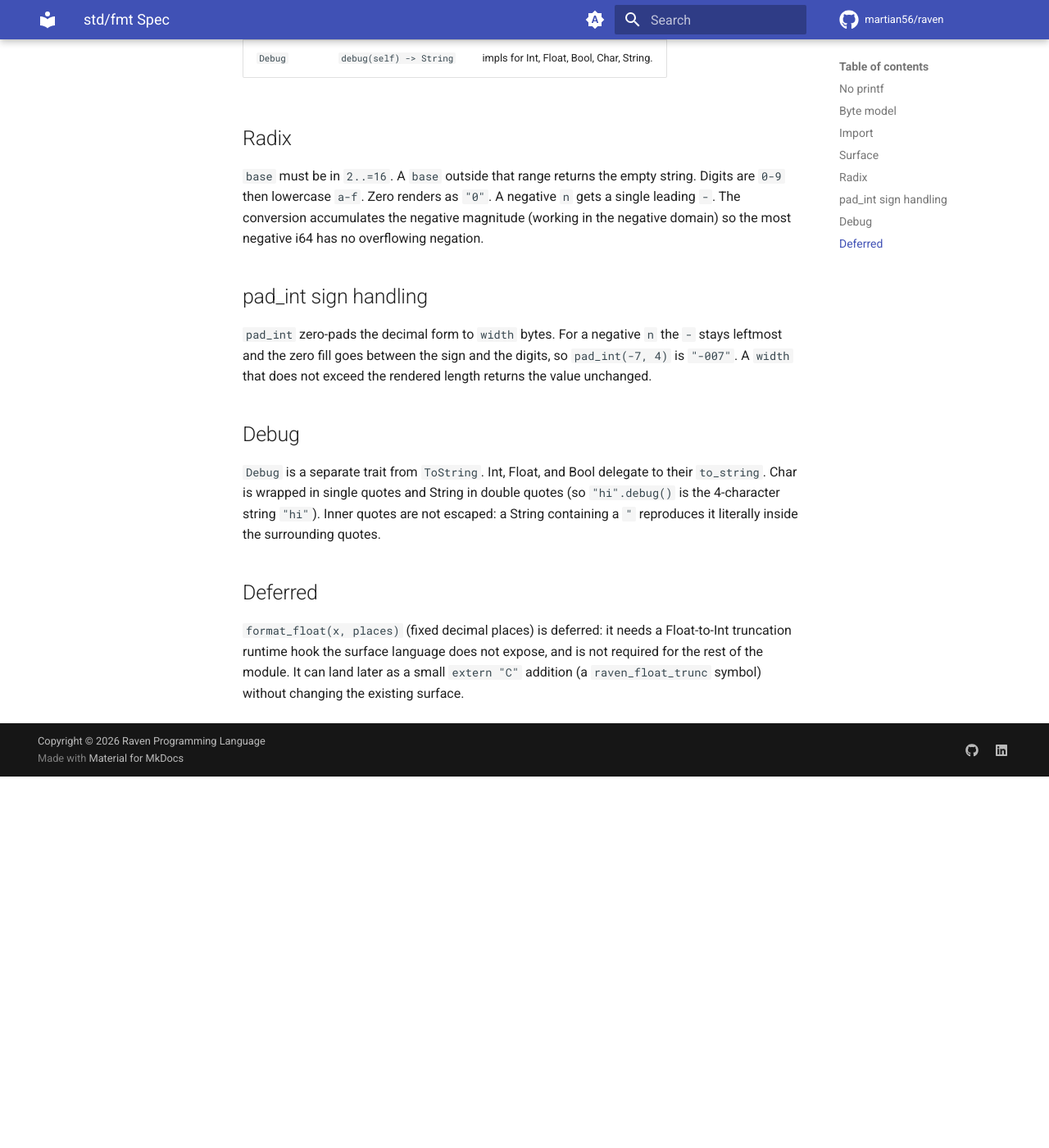
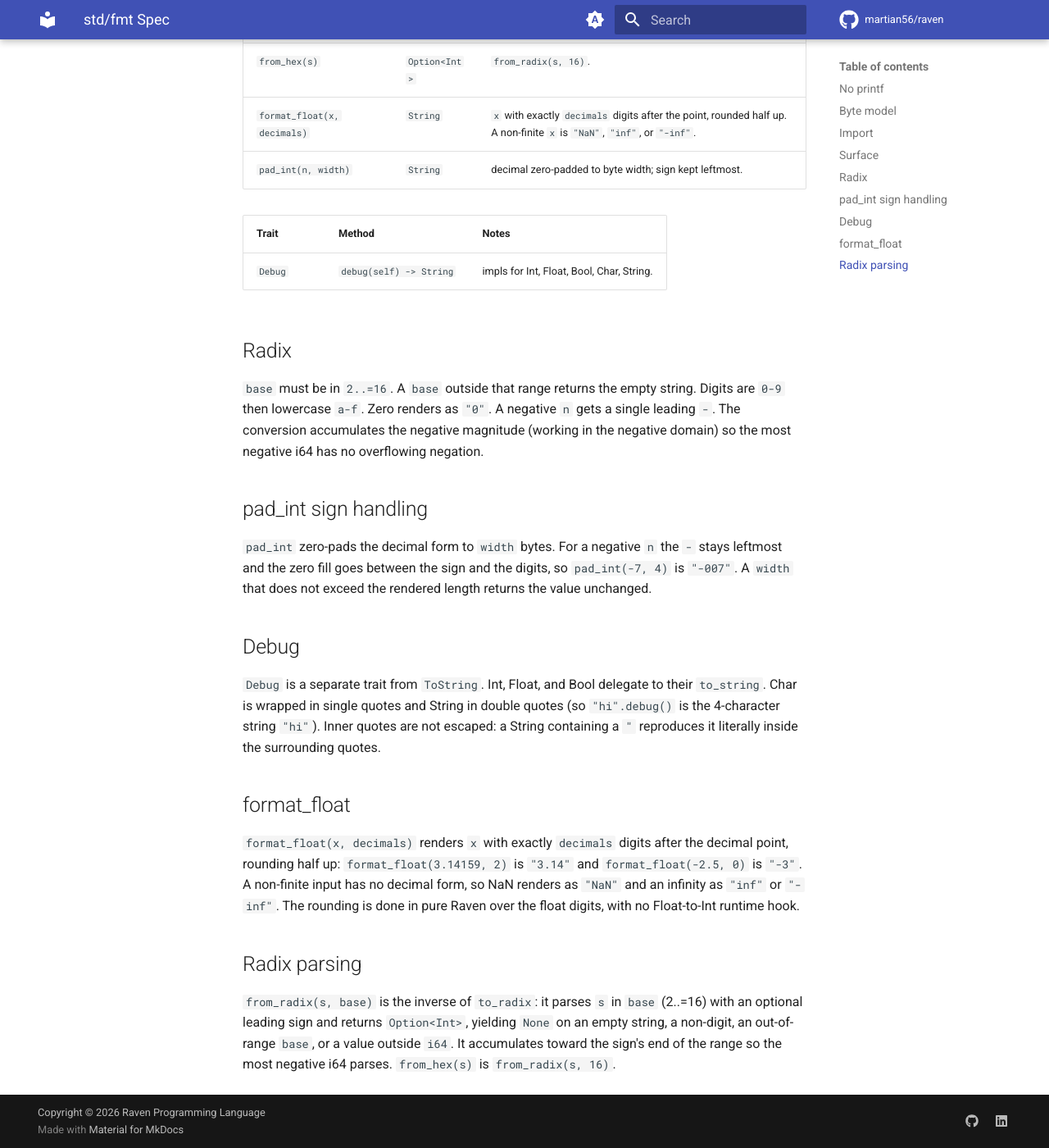
Before and after one commit to martian56/raven, an MkDocs documentation site: the page built from docs/v2/specs/std-fmt.md, in a window 1280 px wide and 1400 px high, scrolled down 1684 px. Shown: the whole window at 82% size. Built offline with MkDocs 1.6.1 and Material for MkDocs 9.7.7, drawn with Linux system fonts in a browser that asks for light colours; comment, search, counter and statistics services are not loaded; before the commit the page ends 2631 px from its top, so only the background shows below that; some of the changed text lies outside the part shown.

Commit message:
docs: std/fmt spec documents format_float and the radix parsers
The fmt spec marked format_float as deferred and left from_radix/from_hex off
the surface table, but all three ship in stdlib/std/fmt.rv. Document them and
drop the deferred note.

Fixes #636

```diff
--- a/Cargo.toml
+++ b/Cargo.toml
@@ -2,7 +2,7 @@
 members = [".", "raven-runtime"]
 
 [workspace.package]
-version = "2.18.139"
+version = "2.18.141"
 edition = "2021"
 authors = ["martian56"]
 license = "MIT"
--- a/docs/v2/specs/std-fmt.md
+++ b/docs/v2/specs/std-fmt.md
@@ -51,6 +51,9 @@ fun main() {
 | `join(parts, sep)` | `String` | join a `List<String>` with `sep` between elements. |
 | `to_radix(n, base)` | `String` | `n` in `base`, lowercase digits, leading `-` for negatives. |
 | `to_binary(n)` / `to_octal(n)` / `to_hex(n)` | `String` | thin wrappers for base 2, 8, 16. |
+| `from_radix(s, base)` | `Option<Int>` | parse `s` in `base` (2..=16) with an optional sign; `None` on an empty string, a bad digit, an out-of-range `base`, or a value past `i64`. |
+| `from_hex(s)` | `Option<Int>` | `from_radix(s, 16)`. |
+| `format_float(x, decimals)` | `String` | `x` with exactly `decimals` digits after the point, rounded half up. A non-finite `x` is `"NaN"`, `"inf"`, or `"-inf"`. |
 | `pad_int(n, width)` | `String` | decimal zero-padded to byte width; sign kept leftmost. |
 
 | Trait | Method | Notes |
@@ -80,10 +83,18 @@ quotes (so `"hi".debug()` is the 4-character string `"hi"`). Inner quotes are
 not escaped: a String containing a `"` reproduces it literally inside the
 surrounding quotes.
 
-## Deferred
+## format_float
 
-`format_float(x, places)` (fixed decimal places) is deferred: it needs a
-Float-to-Int truncation runtime hook the surface language does not expose, and
-is not required for the rest of the module. It can land later as a small
-`extern "C"` addition (a `raven_float_trunc` symbol) without changing the
-existing surface.
+`format_float(x, decimals)` renders `x` with exactly `decimals` digits after
+the decimal point, rounding half up: `format_float(3.14159, 2)` is `"3.14"`
+and `format_float(-2.5, 0)` is `"-3"`. A non-finite input has no decimal form,
+so NaN renders as `"NaN"` and an infinity as `"inf"` or `"-inf"`. The rounding
+is done in pure Raven over the float digits, with no Float-to-Int runtime hook.
+
+## Radix parsing
+
+`from_radix(s, base)` is the inverse of `to_radix`: it parses `s` in `base`
+(2..=16) with an optional leading sign and returns `Option<Int>`, yielding
+`None` on an empty string, a non-digit, an out-of-range `base`, or a value
+outside `i64`. It accumulates toward the sign's end of the range so the most
+negative i64 parses. `from_hex(s)` is `from_radix(s, 16)`.
```
Also changed, not shown: CHANGELOG.md (+6 -0 lines), 1 other file.
